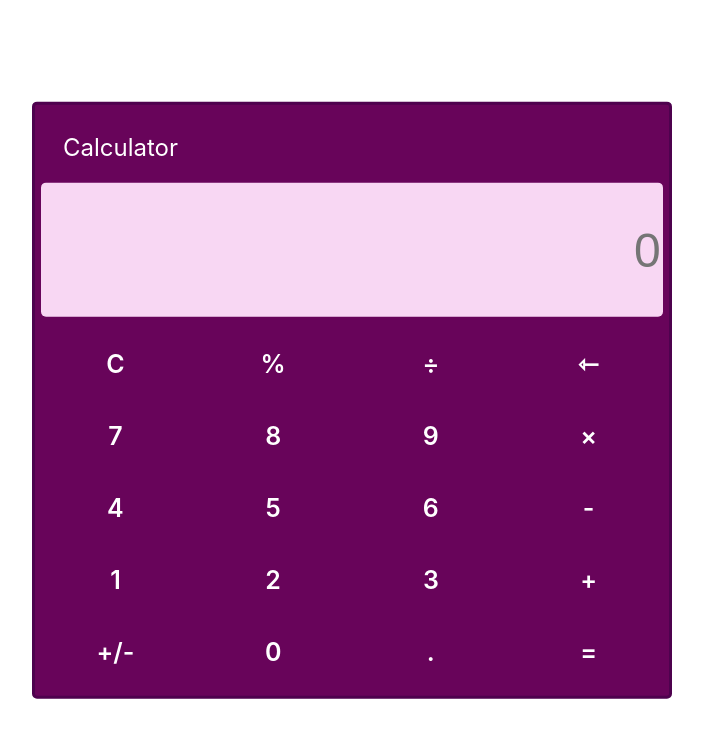
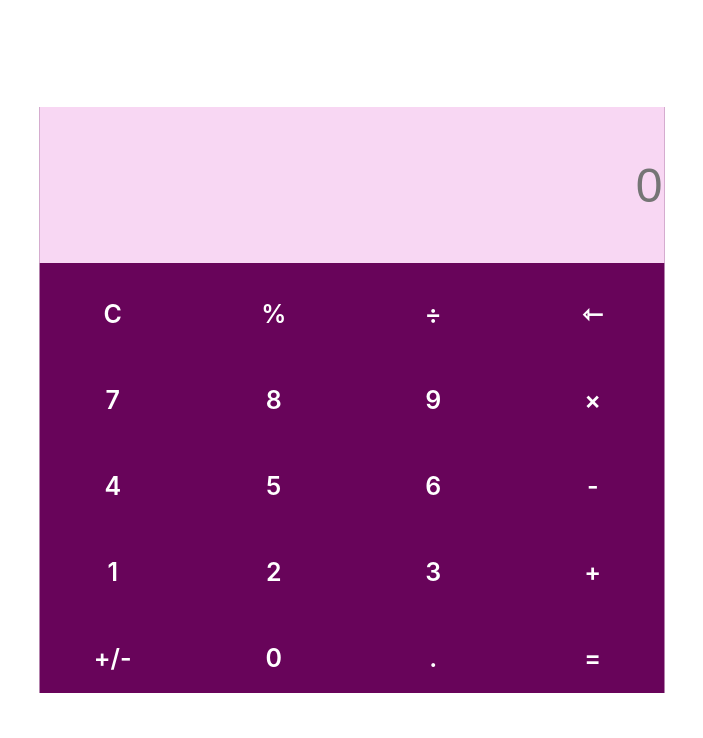
Before and after one commit to FlavioAlm/Calculadora, a React (Create React App) app: page / in a window 1280 px wide. Shown: the top 738 px of the page, without its empty margins (288-991 px from the left). Built offline with nearby package versions, Linux system fonts and the light colour scheme.

Commit message:
deleting subtitle

```diff
--- a/src/components/calcName/CalcName.css
+++ b/src/components/calcName/CalcName.css
@@ -3,13 +3,13 @@
   grid-column-end: 5;
   font-size: 150%;
   text-align: left;
-  vertical-align: middle;
+  align-self: center;
 }
 
 @media (max-width: 300px) {
   .box1 {
     grid-column-start: 1;
     grid-column-end: 5;
-    vertical-align: middle;
+    align-self: center;
   }
 }
--- a/src/components/display/Display.css
+++ b/src/components/display/Display.css
@@ -1,27 +1,23 @@
-.box2 {
+.display {
   grid-column-start: 1;
   grid-column-end: 5;
-  grid-row-start: 2;
-  grid-row-end: 4;
+  grid-row-start: 1;
+  grid-row-end: 3;
   background-color: #F8D7F3;
   font-size: 300%;
   text-align: right;
-  color: rgb(24, 23, 23);
   border: none;
-  border-radius: 5px;
 }
 
 @media (max-width: 300px) {
-  .box2 {
+  .display {
     grid-column-start: 1;
     grid-column-end: 5;
-    grid-row-start: 2;
-    grid-row-end: 4;
+    grid-row-start: 1;
+    grid-row-end: 3;
     background-color: #F8D7F3;
-    font-size: 100px;
+    font-size: 300%;
     text-align: right;
-    color: rgb(24, 23, 23);
     border: none;
-    border-radius: 5px;
   }
 }
--- a/src/components/display/Display.js
+++ b/src/components/display/Display.js
@@ -4,7 +4,7 @@ import './Display.css';
 const Display = (props) => (
 
     <input
-      className="box2"
+      className="display"
       type="text"
       value={props.sequence}
       onChange={props.onChange}
--- a/src/containers/Calculator.css
+++ b/src/containers/Calculator.css
@@ -1,47 +1,42 @@
-.wrapper {
+.calculator {
   display: grid;
-  grid-template-columns: repeat(4, minmax(75px, 1fr));
-  grid-template-rows: repeat(7, minmax(20px, 0.83fr));
-  grid-auto-columns: minmax(30px, auto);
-  gap: 0.6em 0.6em;
+  grid-template-columns: repeat(4, minmax(75px, auto));
+  grid-template-rows: minmax(20px,auto) minmax(120px,auto) repeat(5, minmax(20px,auto));
+  gap: 1em 1em;
 }
-.wrapper {
+.calculator {
   position: fixed;
   top: 50%;
   left: 50%;
   transform: translate(-50%, -50%);
   color: white;
   background-color: #68045a;
-  border-radius: 5px;
-  border: 3px solid rgb(78, 2, 78);
-  padding: 0.4em;
-  -webkit-text-size-adjust: 100%;
   vertical-align: middle;
+  border: none;
 }
 
-.wrapper > div {
-  padding: 0.9em;
+.calculator > div {
+  padding: 0.8em 0.8em;
 }
 
 @media (max-width: 300px) {
-  .wrapper {
+  .calculator {
     display: grid;
-    grid-template-columns: repeat(4, minmax(50px, 1fr));
-    grid-auto-rows: minmax(20px, auto);
+    grid-template-columns: repeat(4, minmax(75px, auto));
+    grid-template-rows: minmax(20px,auto) minmax(120px,auto) repeat(5, minmax(20px,auto));
     gap: 0.5em 0.5em;
   }
-  .wrapper {
+  .calculator {
     position: fixed;
     top: 50%;
     left: 50%;
     transform: translate(-50%, -50%);
     color: white;
     background-color: #68045a;
-    border-radius: 5px;
-    border: 3px solid rgb(78, 2, 78);
-    padding: 0.4em;
+    vertical-align: middle;
+    border: none;
   }
-  .wrapper > div {
-    padding: 0.9em;
+  .calculator > div {
+    padding: 0.8em 0.8em;
   }
 }
--- a/src/containers/Calculator.js
+++ b/src/containers/Calculator.js
@@ -4,7 +4,7 @@ import ButtonEqual from '../components/buttonEqual/ButtonEqual.js';
 import ButtonOperator from '../components/buttonOperator/ButtonOperator.js';
 import ButtonDel from '../components/buttonDel/ButtonDel.js';
 import ButtonNumber from '../components/buttonNumber/ButtonNumber.js';
-import CalcName from '../components/calcName/CalcName.js';
+//import CalcName from '../components/calcName/CalcName.js';
 import './Calculator.css';
 import safeEval from './utils.js';
 
@@ -60,9 +60,7 @@ class Calculator extends Component {
   render(){
 
     return (
-      <div className="wrapper">
-          <CalcName
-            name={"Calculator"} />
+      <div className="calculator">
           <Display
             sequence={this.state.sequence}
             onKeyPress={this.handleKeyPress}
--- a/src/index.css
+++ b/src/index.css
@@ -4,6 +4,7 @@ body {
     sans-serif;
   -webkit-font-smoothing: antialiased;
   -moz-osx-font-smoothing: grayscale;
+  margin: 0px;
 }
 
 code {
```
Also changed, not shown: 1 other file (tests, documents, lock files or other folders).
